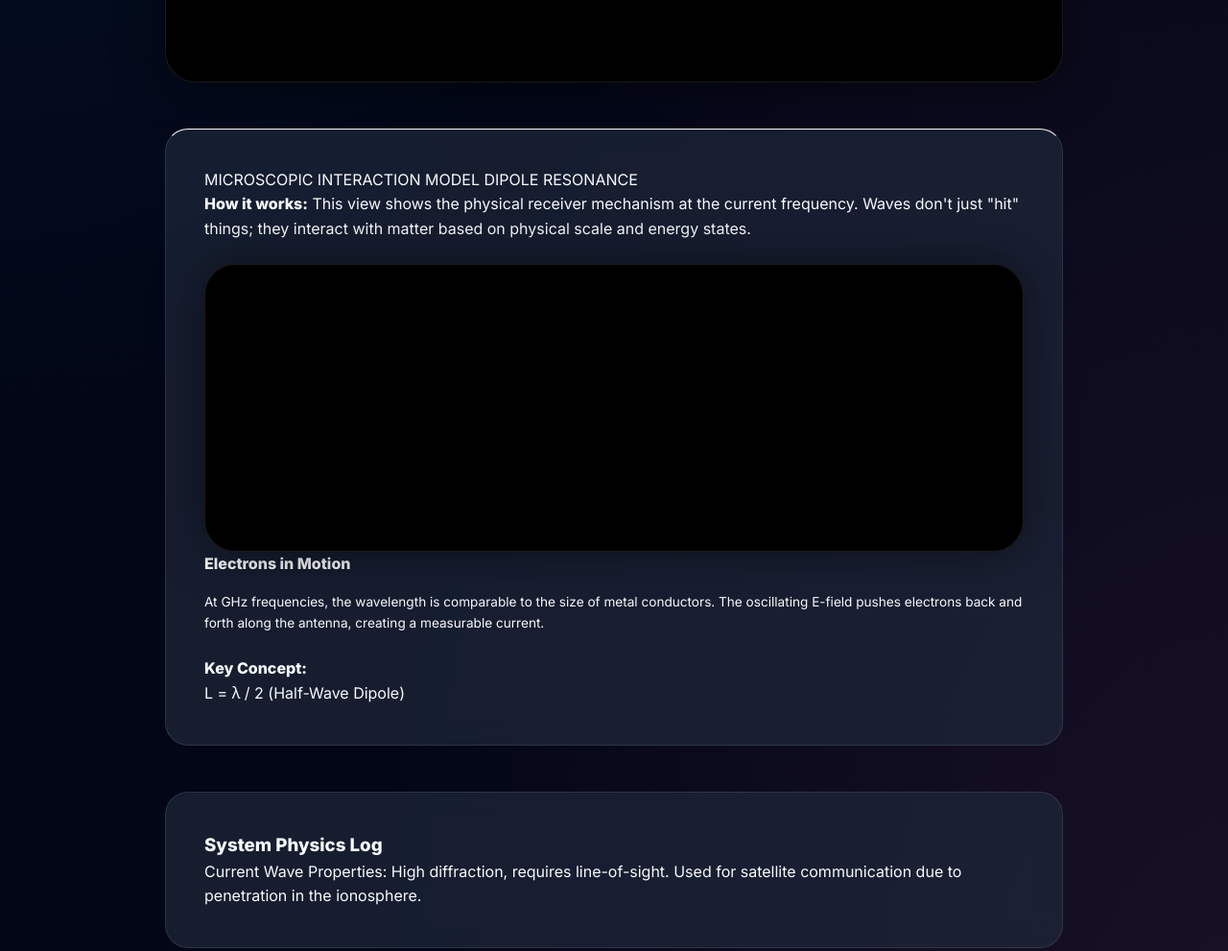
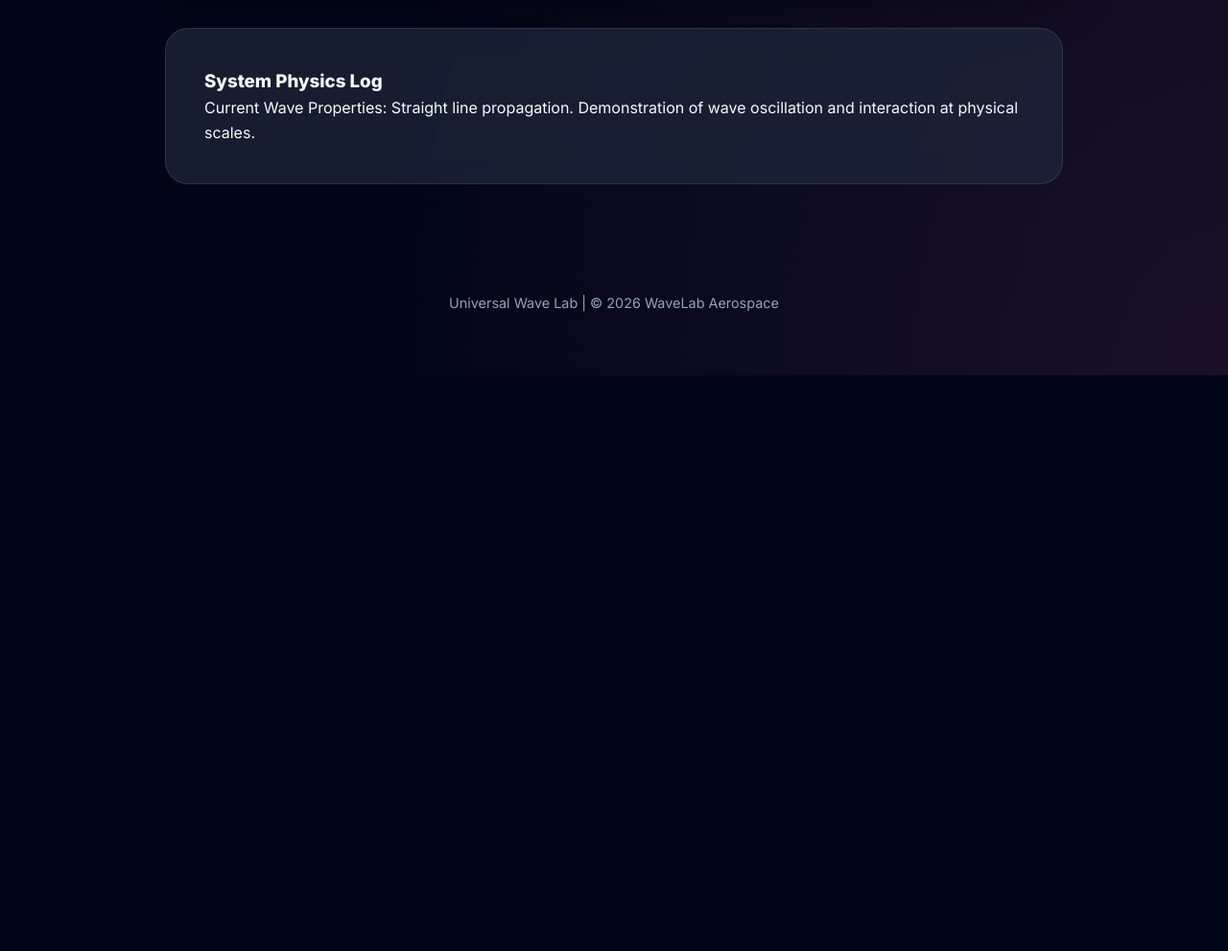
Before and after one commit to Harini-sambanthamoorthy/wave-lab, a plain HTML site: page experiments.html in a window 1280 px wide. Shown: the part 1270-2261 px from the top of the page at 96% size. After the commit the page ends 1661 px from the top, so only its background shows below. Drawn offline with Linux system fonts and the light colour scheme; a script that the page names is missing.

Commit message:
Refactor engineering lab layout and styles
Updated layout and styles for the engineering lab interface, including adjustments to the canvas sizes and mode indicators.

```diff
--- a/experiments.html
+++ b/experiments.html
@@ -89,13 +89,13 @@
 
         #unifiedCanvas {
             width: 100%;
-            height: 500px;
+            height: 300px;
         }
 
         .mode-indicator {
             position: absolute;
-            top: 2rem;
-            right: 2.5rem;
+            top: 1.5rem;
+            right: 2rem;
             padding: 0.5rem 1.5rem;
             border-radius: 2rem;
             background: rgba(34, 211, 238, 0.1);
@@ -105,6 +105,11 @@
             font-size: 0.8rem;
             letter-spacing: 1px;
             text-transform: uppercase;
+        }
+
+        #interactionCanvas {
+            width: 100%;
+            height: 150px;
         }
     </style>
 </head>
@@ -153,48 +158,21 @@
             <span>400 THz (IR)</span>
         </div>
 
-        <div class="canvas-container card">
-            <div id="modeTag" class="mode-indicator">LINK: TERRESTRIAL</div>
+        <!-- Main Wave Canvas -->
+        <div class="canvas-container">
+            <div id="modeTag" class="mode-indicator">Wave Propagation</div>
             <canvas id="unifiedCanvas"></canvas>
-            <div class="scanning-line"></div>
         </div>
 
-        <div class="card workbench-card" style="margin-top: 3rem; border-top-color: var(--primary-amber);">
-            <div class="crt-header">
-                <span class="crt-readout" style="border:none; color: var(--primary-amber)">MICROSCOPIC INTERACTION
-                    MODEL</span>
-                <span id="interactionMode" class="crt-readout"
-                    style="color: var(--primary-amber); border-color: var(--primary-amber)">DIPOLE RESONANCE</span>
-            </div>
-            <p style="margin-bottom: 1.5rem;"><strong>How it works:</strong> This view shows the physical receiver
-                mechanism at the current frequency. Waves don't just "hit" things; they interact with matter based on
-                physical scale and energy states.</p>
-
-            <div class="sim-box" style="grid-template-columns: 1fr 1fr;">
-                <div class="canvas-container" style="height: 300px;">
-                    <canvas id="interactionCanvas"></canvas>
-                    <div class="scanning-line"
-                        style="background: rgba(251, 191, 36, 0.1); box-shadow: 0 0 15px var(--primary-amber);"></div>
-                </div>
-                <div class="engineering-controls"
-                    style="display: flex; flex-direction: column; justify-content: center;">
-                    <h4 id="insightTitle" style="color: var(--primary-amber); margin-bottom: 1rem;">Electrons in Motion
-                    </h4>
-                    <p id="insightText" class="scen-text" style="font-size: 0.85rem;">At GHz frequencies, the wavelength
-                        is comparable to the size of metal conductors. The oscillating E-field pushes electrons back and
-                        forth along the antenna, creating a measurable current.</p>
-                    <div class="math-box" style="border-left-color: var(--primary-amber); margin-top: 1.5rem;">
-                        <strong>Key Concept:</strong><br>
-                        <span id="conceptFormula">L = λ / 2 (Half-Wave Dipole)</span>
-                    </div>
-                </div>
-            </div>
+        <!-- Interaction Canvas -->
+        <div class="canvas-container" style="margin-top: 2rem;">
+            <canvas id="interactionCanvas"></canvas>
         </div>
 
-        <div class="card workbench-card" style="margin-top: 3rem;">
+        <!-- Physics Log -->
+        <div class="card workbench-card" style="margin-top: 2rem;">
             <h3>System Physics Log</h3>
-            <p id="physicsLog" class="scen-text">Current Wave Properties: High diffraction, requires line-of-sight. Used
-                for satellite communication due to penetration in the ionosphere.</p>
+            <p id="physicsLog">Current Wave Properties: Straight line propagation. Demonstration of wave oscillation and interaction at physical scales.</p>
         </div>
 
     </section>
```
